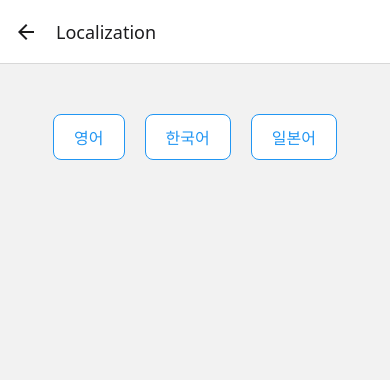
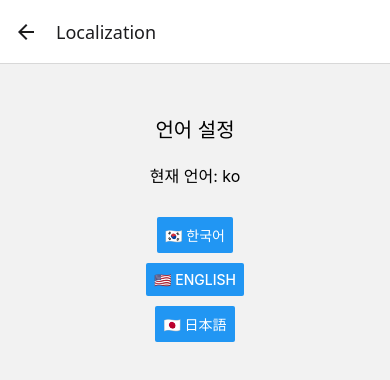
Before and after one commit to Donghyun-K/react-native-sample, a React Native app: screen /Localization in a window 390 px wide. Shown: the top 380 px of the page. Built offline with nearby package versions, Linux system fonts and the light colour scheme.

Commit message:
실시간 다국어 변경 샘플 (#3)

```diff
--- a/package.json
+++ b/package.json
@@ -12,10 +12,13 @@
   "dependencies": {
     "@react-navigation/native": "^7.1.9",
     "@react-navigation/native-stack": "^7.3.13",
+    "i18next": "^25.2.1",
     "react": "19.0.0",
+    "react-i18next": "^15.5.2",
     "react-native": "0.79.2",
     "react-native-gesture-handler": "^2.25.0",
     "react-native-image-picker": "^8.2.1",
+    "react-native-localize": "^3.4.1",
     "react-native-permissions": "^5.4.0",
     "react-native-privacy-snapshot": "^1.0.0",
     "react-native-reanimated": "^3.17.5",
--- /dev/null
+++ b/src/i18n.ts
@@ -0,0 +1,41 @@
+import i18n from 'i18next';
+import { initReactI18next } from 'react-i18next';
+
+const resources = {
+    en: {
+        translation: {
+            hello: 'Hello',
+            welcome: 'Welcome!',
+            language_screen_title: 'Language Settings',
+            current_language: 'Current Language',
+        },
+    },
+    ko: {
+        translation: {
+            hello: '안녕하세요',
+            welcome: '환영합니다!',
+            language_screen_title: '언어 설정',
+            current_language: '현재 언어',
+        },
+    },
+    jp: {
+        translation: {
+            hello: 'こんにちは',
+            welcome: 'ようこそ！',
+            language_screen_title: '言語設定',
+            current_language: '現在の言語',
+        },
+    },
+};
+
+i18n.use(initReactI18next).init({
+    // compatibilityJSON: 'v3',
+    resources,
+    lng: 'ko', // 초기 언어
+    fallbackLng: 'en',
+    interpolation: {
+        escapeValue: false,
+    },
+});
+
+export default i18n;
--- a/src/screens/LocalizationScreen.tsx
+++ b/src/screens/LocalizationScreen.tsx
@@ -1,59 +1,54 @@
 import React from 'react';
-import { View, Text, StyleSheet, TouchableOpacity, TextStyle } from 'react-native';
+import { View, Text, Button, StyleSheet } from 'react-native';
+import { useTranslation } from 'react-i18next';
 
-const LocalizationScreen = () => (
-    <View style={styles.viewScreen}>
-        <View style={styles.buttonContainer}>
-            <TouchableOpacity
-                style={styles.buttonWrapper}
-                onPress={() => console.log('Camera pressed')}
-            >
-                <Text style={styles.buttonText}>영어</Text>
-            </TouchableOpacity>
-            <TouchableOpacity
-                style={styles.buttonWrapper}
-                onPress={() => console.log('Gallery pressed')}
-            >
-                <Text style={styles.buttonText}>한국어</Text>
-            </TouchableOpacity>
-            <TouchableOpacity
-                style={styles.buttonWrapper}
-                onPress={() => console.log('Gallery pressed')}
-            >
-                <Text style={styles.buttonText}>일본어</Text>
-            </TouchableOpacity>
+const LocalizationScreen = () => {
+    const { t, i18n } = useTranslation();
+
+    const changeLanguage = (lang: string) => {
+        i18n.changeLanguage(lang);
+    };
+
+    return (
+        <View style={styles.container}>
+            <Text style={styles.title}>{t('language_screen_title')}</Text>
+            <Text style={styles.current}>
+                {t('current_language')}: {i18n.language}
+            </Text>
+
+            <View style={styles.buttonGroup}>
+                <Button title="🇰🇷 한국어" onPress={() => changeLanguage('ko')} />
+                <View style={styles.spacer} />
+                <Button title="🇺🇸 English" onPress={() => changeLanguage('en')} />
+                <View style={styles.spacer} />
+                <Button title="🇯🇵 日本語" onPress={() => changeLanguage('jp')} />
+            </View>
         </View>
-    </View>
-);
+    );
+};
 
 const styles = StyleSheet.create({
-    viewScreen: {
+    container: {
         flex: 1,
+        padding: 20,
         justifyContent: 'flex-start', // 상단으로 정렬
         alignItems: 'center',
         paddingTop: 50, // 상단 여백 추가
     },
-    text: {
-        fontSize: 24,
+    title: {
+        fontSize: 20,
         marginBottom: 20,
     },
-    buttonContainer: {
-        flexDirection: 'row', // 버튼을 가로로 배치
-        justifyContent: 'space-between',
+    current: {
+        fontSize: 16,
+        marginBottom: 30,
     },
-    buttonWrapper: {
-        borderWidth: 1, // 테두리 추가
-        borderColor: '#2196f3',
-        borderRadius: 8,
-        paddingVertical: 10,
-        paddingHorizontal: 20,
-        marginHorizontal: 10, // 버튼 간격
-        backgroundColor: '#ffffff', // 버튼 배경색
+    buttonGroup: {
+        width: '100%',
+        alignItems: 'center',
     },
-    buttonText: {
-        fontSize: 16,
-        color: '#2196f3',
-        textAlign: 'center',
+    spacer: {
+        height: 10,
     },
 });
 
```
Also changed, not shown: src/App.tsx (+3 -8 lines), 1 other file (tests, documents, lock files or other folders).
